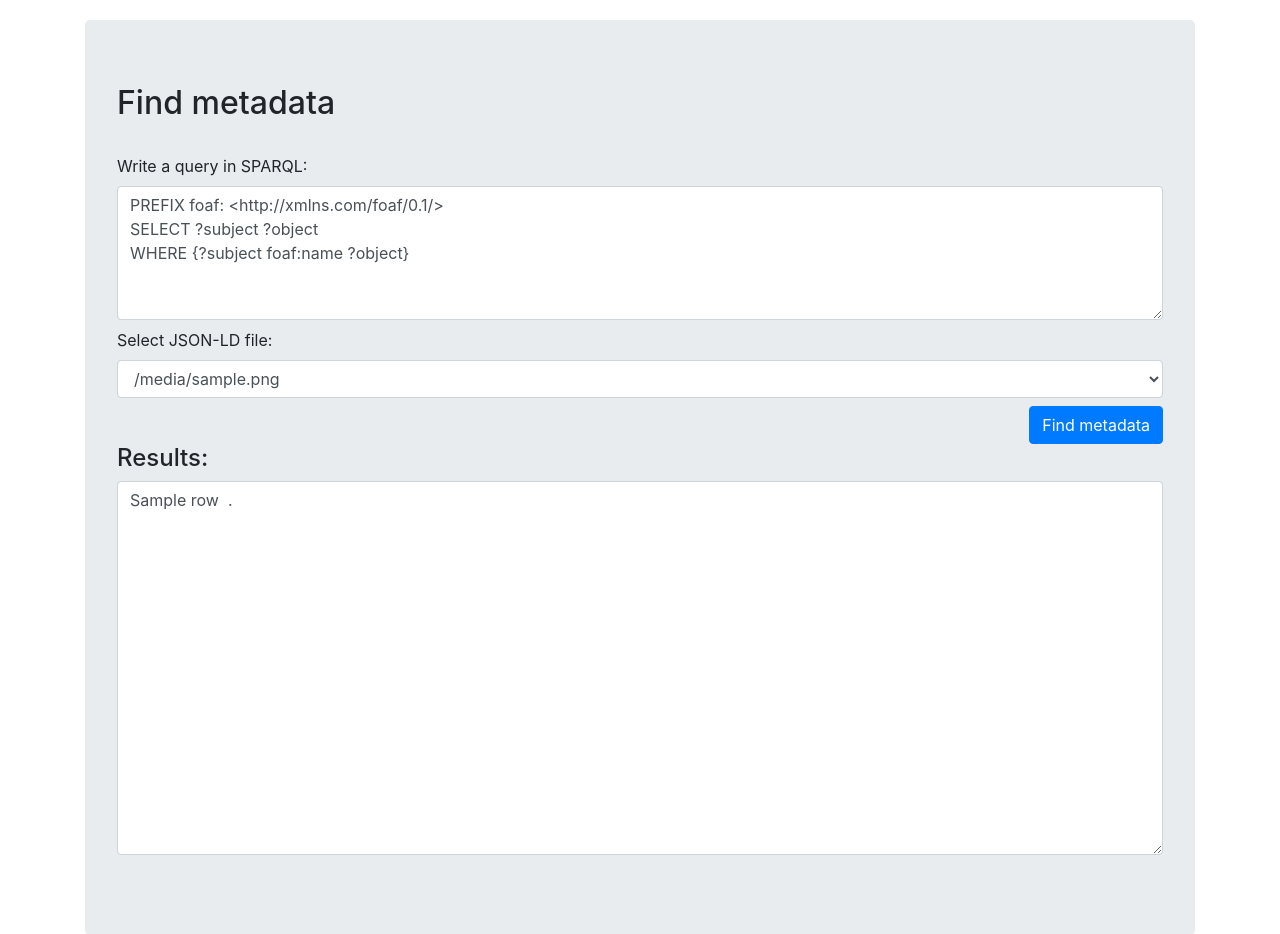
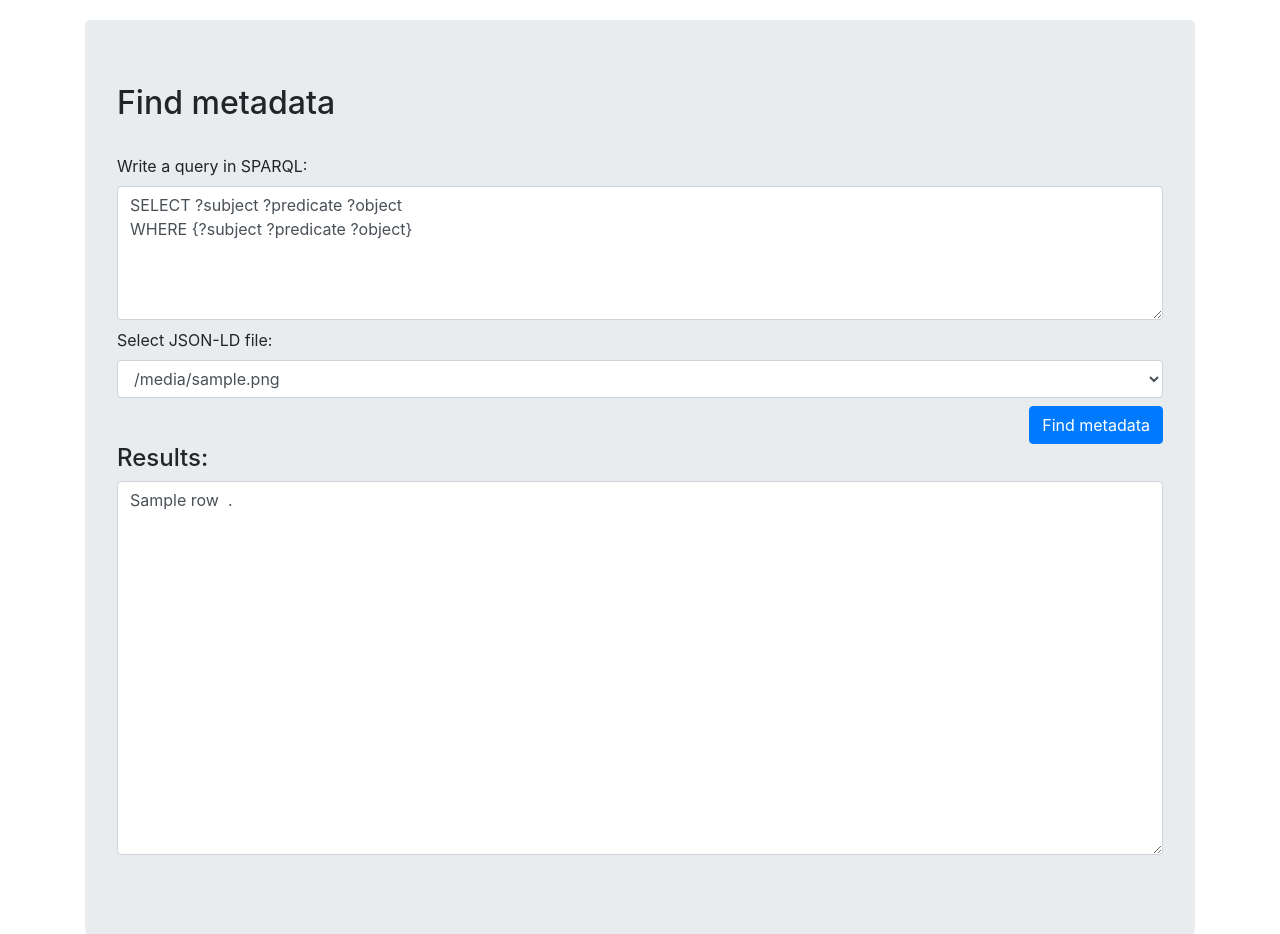
Before and after one commit to hard456/dp, a Django app: template templates/nix/find.html in a window 1280 px wide. Shown: the part 198-1132 px from the top of the page. Run offline with Django 3.2, Linux system fonts and the light colour scheme; the template is opened without the code that fills it: most values are stand-ins (such as "Sample title", 1, 10 or a date in 2020); parts of the project's set-up code (start-up, migrations or seed data) failed here and were passed over; some libraries are stand-ins or nearby versions.

Commit message:
uprava sparql dotazu

```diff
--- a/templates/nix/find.html
+++ b/templates/nix/find.html
@@ -22,7 +22,7 @@
                         {% if query %}
                             <textarea class="form-control" name="query" rows="5">{{ query }}</textarea>
                         {% else %}
-                            <textarea class="form-control" name="query" rows="5">PREFIX foaf: &lt;http://xmlns.com/foaf/0.1/&gt;&#013SELECT ?subject ?object&#013WHERE {?subject foaf:name ?object}</textarea>
+                            <textarea class="form-control" name="query" rows="5">SELECT ?subject ?predicate ?object&#013WHERE {?subject ?predicate ?object}</textarea>
                         {% endif %}
                         <label class="mt-2">Select JSON-LD file:</label>
                         <select class="form-control" name="transformed_file">
```
